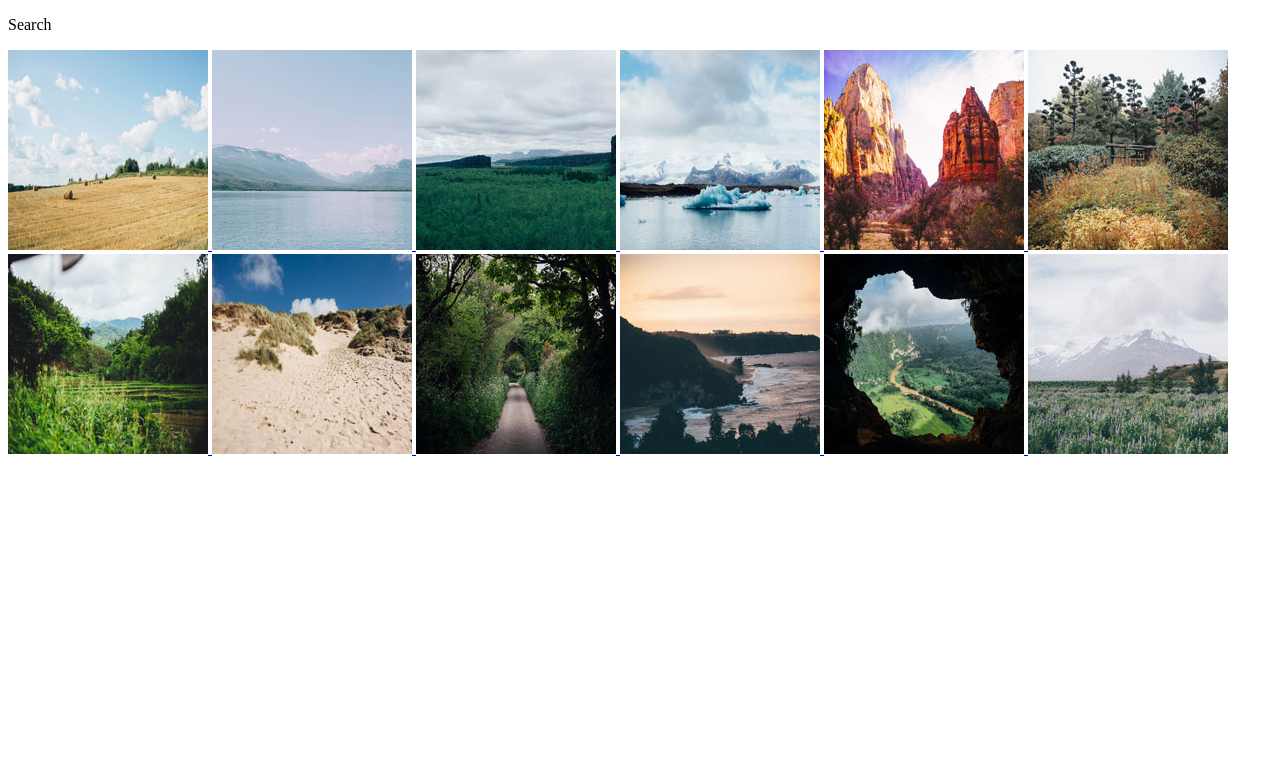
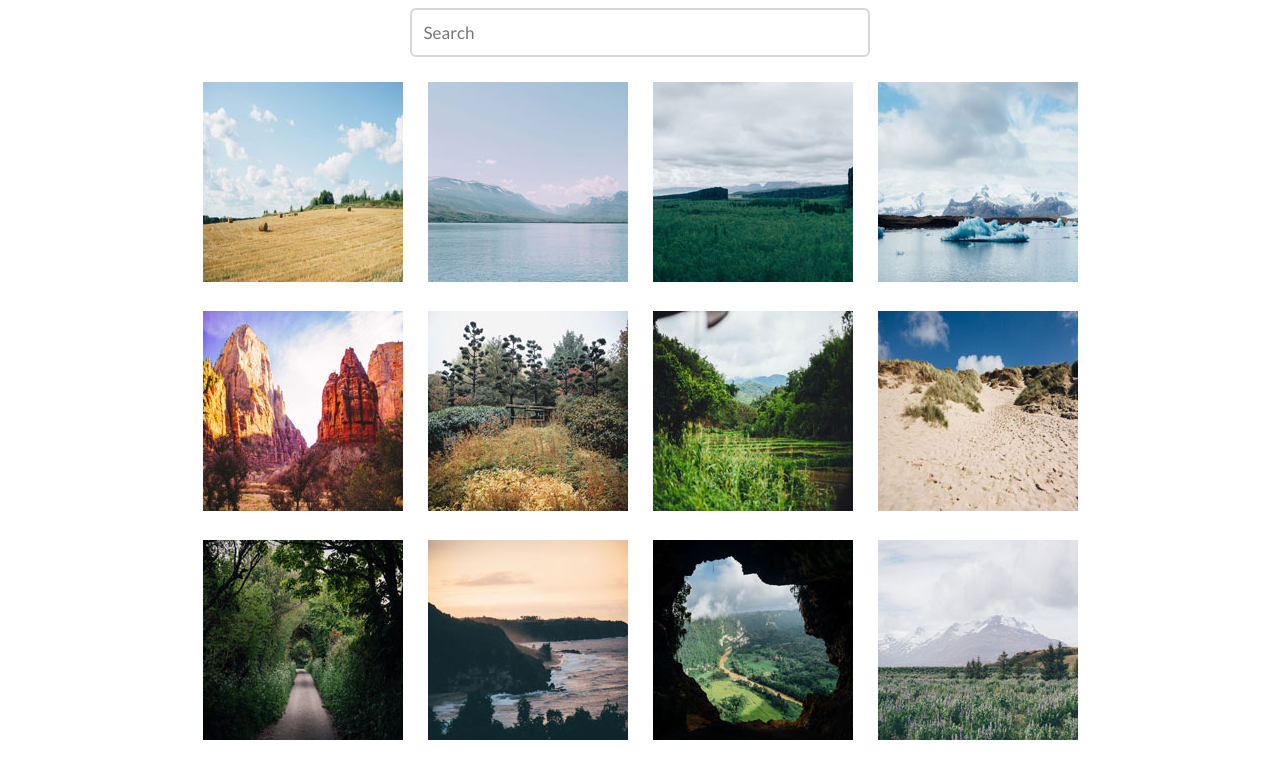
Before and after one commit to gracemarsh/photo_gallery, a plain HTML site: page index.html in a window 1280 px wide. Drawn offline with Linux system fonts and the light colour scheme.

Commit message:
lightbox

```diff
--- a/CSS/styles.css
+++ b/CSS/styles.css
@@ -0,0 +1,24 @@
+main {
+  display: flex;
+  flex-direction: column;
+}
+
+#search {
+  font-family: "Lato", sans-serif;
+  font-size: 17px;
+  display: grid;
+  border: 2px solid rgb(215, 215, 215);
+  border-radius: 6px;
+  max-width: fit-content;
+  margin: auto;
+  width: 50%;
+  padding: 12px 20% 12px 12px;
+  color: rgb(91, 91, 91);
+}
+.gallery {
+  display: grid;
+  grid-template-columns: repeat(4, 200px);
+  justify-content: center;
+  gap: 25px;
+  padding-top: 25px;
+}
--- a/index.html
+++ b/index.html
@@ -5,85 +5,82 @@
     <meta http-equiv="X-UA-Compatible" content="IE=edge" />
     <meta name="viewport" content="width=device-width, initial-scale=1.0" />
     <script></script>
+    <link rel="stylesheet" href="css/styles.css" />
     <link rel="stylesheet" href="css/baguetteBox.min.css" />
+    <link rel="preconnect" href="https://fonts.gstatic.com" />
+    <link
+      href="https://fonts.googleapis.com/css2?family=Lato&display=swap"
+      rel="stylesheet"
+    />
+
     <title>Document</title>
   </head>
   <body>
-    <p>Search</p>
+    <main>
+      <input id="search" type="text" placeholder="Search" />
       <div class="gallery">
         <a
           href="photos/01.jpg"
           data-caption="I love hay bales. Took this snap on a drive through the countryside past some straw fields."
-      >
-        <img src="photos/thumbnails/01.jpg" alt="Hay Bales" />
+          ><img src="photos/thumbnails/01.jpg" alt="Hay Bales" />
         </a>
         <a
           href="photos/02.jpg"
           data-caption="The lake was so calm today. We had a great view of the snow on the mountains from here."
-      >
-        <img src="photos/thumbnails/02.jpg" alt="Lake" />
+          ><img src="photos/thumbnails/02.jpg" alt="Lake" />
         </a>
         <a
           href="photos/03.jpg"
           data-caption="I hiked to the top of the mountain and got this picture of the canyon and trees below."
-      >
-        <img src="photos/thumbnails/03.jpg" alt="Canyon" />
+          ><img src="photos/thumbnails/03.jpg" alt="Canyon" />
         </a>
         <a
           href="photos/04.jpg"
           data-caption="It was amazing to see an iceberg up close, it was so cold but didn’t snow today.."
-      >
-        <img src="photos/thumbnails/04.jpg" alt="Iceberg" />
+          ><img src="photos/thumbnails/04.jpg" alt="Iceberg" />
         </a>
         <a
           href="photos/05.jpg"
           data-caption="The red cliffs were beautiful. It was really hot in the desert but we did a lot of walking through the canyons."
-      >
-        <img src="photos/thumbnails/05.jpg" alt="Desert" />
+          ><img src="photos/thumbnails/05.jpg" alt="Desert" />
         </a>
         <a
           href="photos/06.jpg"
           data-caption="Fall is coming, I love when the leaves on the trees start to change color."
-      >
-        <img src="photos/thumbnails/06.jpg" alt="Fall" />
+          ><img src="photos/thumbnails/06.jpg" alt="Fall" />
         </a>
         <a
           href="photos/07.jpg"
           data-caption="I drove past this plantation yesterday, everything is so green."
-      >
-        <img src="photos/thumbnails/07.jpg" alt="Plantation" />
+          ><img src="photos/thumbnails/07.jpg" alt="Plantation" />
         </a>
         <a
           href="photos/08.jpg"
           data-caption="My summer vacation to the Oregon Coast. I love the sandy dunes."
-      >
-        <img src="photos/thumbnails/08.jpg" alt="Dunes" />
+          ><img src="photos/thumbnails/08.jpg" alt="Dunes" />
         </a>
         <a
           href="photos/09.jpg"
           data-caption="We enjoyed a quiet stroll down this countryside lane.."
-      >
-        <img src="photos/thumbnails/09.jpg" alt="Countryside Lane" />
+          ><img src="photos/thumbnails/09.jpg" alt="Countryside Lane" />
         </a>
         <a
           href="photos/10.jpg"
           data-caption="Sunset at the coast! The sky turned a lovely shade of orange "
-      >
-        <img src="photos/thumbnails/10.jpg" alt="Sunset" />
+          ><img src="photos/thumbnails/10.jpg" alt="Sunset" />
         </a>
         <a
           href="photos/11.jpg"
           data-caption="I did a tour of a cave today and the view of the landscape below was breathtaking."
-      >
-        <img src="photos/thumbnails/11.jpg" alt="Cave" />
+          ><img src="photos/thumbnails/11.jpg" alt="Cave" />
         </a>
         <a
           href="photos/12.jpg"
           data-caption="I walked through this meadow of bluebells and got a good view of the snow on the mountain before the fog came ."
-      >
-        <img src="photos/thumbnails/12.jpg" alt="Bluebells" />
+          ><img src="photos/thumbnails/12.jpg" alt="Bluebells" />
         </a>
       </div>
+    </main>
     <script>
       window.addEventListener("load", function () {
         baguetteBox.run(".gallery");
```
Also changed, not shown: JS/app.js (+25 -0 lines), lightbox_package/package.json (deleted, +0 -58 lines), 5 other files. Lines whose indentation alone changed are shown as unchanged.
